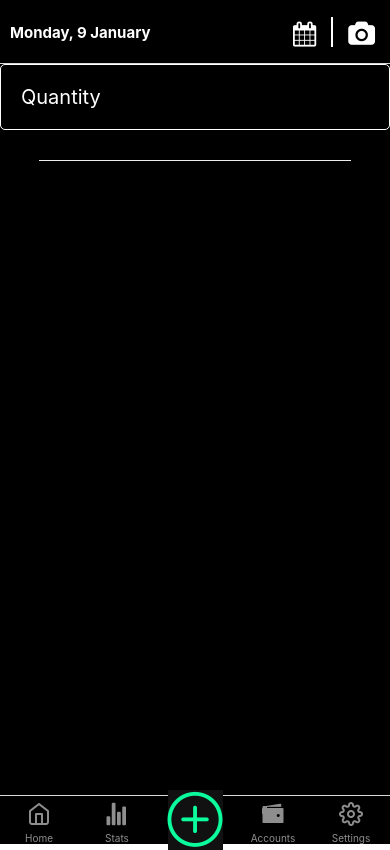
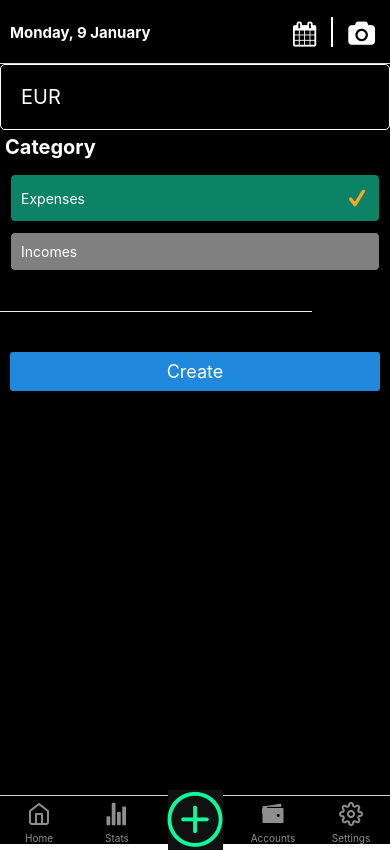
Before and after one commit to tote93/budget-tracker, a React Native app: screen /TabAddNewItem in a window 390 px wide. Both pictures are taken after a click on the button "Save". Built offline with nearby package versions, Linux system fonts and the light colour scheme; what expo-linking would draw is missing.

Commit message:
Update on Add new item

```diff
--- a/screens/TabNewItemScreen.tsx
+++ b/screens/TabNewItemScreen.tsx
@@ -1,26 +1,38 @@
 import { FontAwesome } from "@expo/vector-icons";
-import React from "react";
-import { Pressable, StyleSheet, TextInput, View } from "react-native";
+import React, { useEffect } from "react";
+import { Pressable, StyleSheet, TextInput, View, Keyboard, TouchableOpacity, TouchableWithoutFeedback } from "react-native";
+import { Button, Icon } from "react-native-elements";
 import { Text, StyledView } from "../components/Themed";
 import { RootTabScreenProps } from "../types";
+import { getStoredData, INITIAL_CONFIG_KEY } from "../utils/utils";
 
 export default function TabNewItemScreen({ navigation }: RootTabScreenProps<"TabAddNewItem">) {
   const [quantity, setQuantity] = React.useState<string>("");
+  const [code, setCode] = React.useState<string>("USD");
+  const [categoryType, setCategoryType] = React.useState<string>('expenses');
+
+  useEffect(() => {
+    fetchConfig();
+  }, []);
+
 
   const handleRemove = () => {
 
   }
   const formatNumber = (number: string) => {
     // function that receives an string and format to allow only numbers and one dot
+    var re = new RegExp(code, "g");
+    let nValue = number.replace(re, "").trim();
     const regex = /^(\d+)?(\.\d{0,2})?$/;
-    if (regex.test(number)) {
-      setQuantity(number);
+    if (regex.test(nValue)) {
+      setQuantity(nValue);
     }
-
-
   }
-
-
+  const fetchConfig = async () => {
+    //await initialiceCategories();
+    const config = await getStoredData(INITIAL_CONFIG_KEY)
+    setCode(config.currency.currency.code)
+  }
   const getTodayDate = () => {
     // return string with name of the day (Monday, tuesday...), the day number, and month of today
     const today = new Date();
@@ -32,6 +44,9 @@ export default function TabNewItemScreen({ navigation }: RootTabScreenProps<"Tab
 
 
     return `${dayNames[day]}, ${dayNumber} ${monthNames[month]}`;
+  }
+  const saveItem = () => {
+    // save the new item
   }
   navigation.setOptions({
     headerLeft: () => (
@@ -65,39 +80,84 @@ export default function TabNewItemScreen({ navigation }: RootTabScreenProps<"Tab
   });
   return (
     <StyledView style={styles.container}>
-      <Text style={styles.title}></Text>
+      <TouchableWithoutFeedback onPress={() => Keyboard.dismiss()}>
+        <View style={{ flex: 1, }}>
           <TextInput
             placeholder={`Quantity`}
-        value={quantity}
+            value={code + " " + quantity}
             keyboardType='numeric'
-        style={[styles.input, { borderWidth: 1, borderColor: '#fff', borderRadius: 5, backgroundColor: '#000' }]}
+            style={[styles.input, { borderWidth: 1, borderColor: '#fff', borderRadius: 5, backgroundColor: '#000', width: "100%", color: '#fff' }]}
             onChangeText={formatNumber}
           />
+          <View style={{ padding: 5 }}>
+            <Text style={styles.title}>Category</Text>
+            <TouchableOpacity
+              style={[
+                styles.button,
+                categoryType === 'expenses' && styles.selectedButton
+              ]}
+              onPress={() => setCategoryType('expenses')}
+            >
+              <View style={{ display: "flex", justifyContent: "space-between", alignItems: "center", flexDirection: "row" }}>
+                <Text>Expenses</Text>
+                <Text>{categoryType === "expenses" && <Icon type="entypo" name="check" color="#f9a825" />}</Text>
+              </View>
+            </TouchableOpacity>
+            <TouchableOpacity
+              style={[
+                styles.button,
+                categoryType === 'incomes' && styles.selectedButton
+              ]}
+              onPress={() => setCategoryType('incomes')}
+            >
+              <View style={{ display: "flex", justifyContent: "space-between", alignItems: "center", flexDirection: "row" }}>
+                <Text>Incomes</Text>
+                <Text>{categoryType === "incomes" && <Icon type="entypo" name="check" color="#f9a825" />}</Text>
+              </View>
+            </TouchableOpacity>
+          </View>
           <StyledView style={styles.separator} lightColor="#eee" darkColor="rgba(255,255,255,0.1)" />
+
+          {/* Button with 'Save' */}
+          <Button title="Create" onPress={saveItem} style={{ width: '100%', alignSelf: "flex-end", padding: 10 }} />
+        </View>
+
+      </TouchableWithoutFeedback>
+
+
     </StyledView>
   );
 }
 
 const styles = StyleSheet.create({
   container: {
-    flex: 1,
-    alignItems: "center",
+    width: "100%",
+    height: "100%",
   },
   input: {
     borderWidth: 1,
     fontSize: 20,
     lineHeight: 0,
     padding: 20,
-    width: "100%",
-    color: '#fff'
+    color: '#fff',
   },
   title: {
     fontSize: 20,
     fontWeight: "bold",
+    paddingBottom: 10,
   },
   separator: {
     marginVertical: 30,
     height: 1,
     width: "80%",
+  }, button: {
+    padding: 10,
+    borderWidth: 1,
+    borderRadius: 5,
+    margin: 5,
+    backgroundColor: 'gray',
+  },
+  selectedButton: {
+    backgroundColor: '#0C8266',
   },
 });
```
Lines whose indentation alone changed are shown as unchanged.
